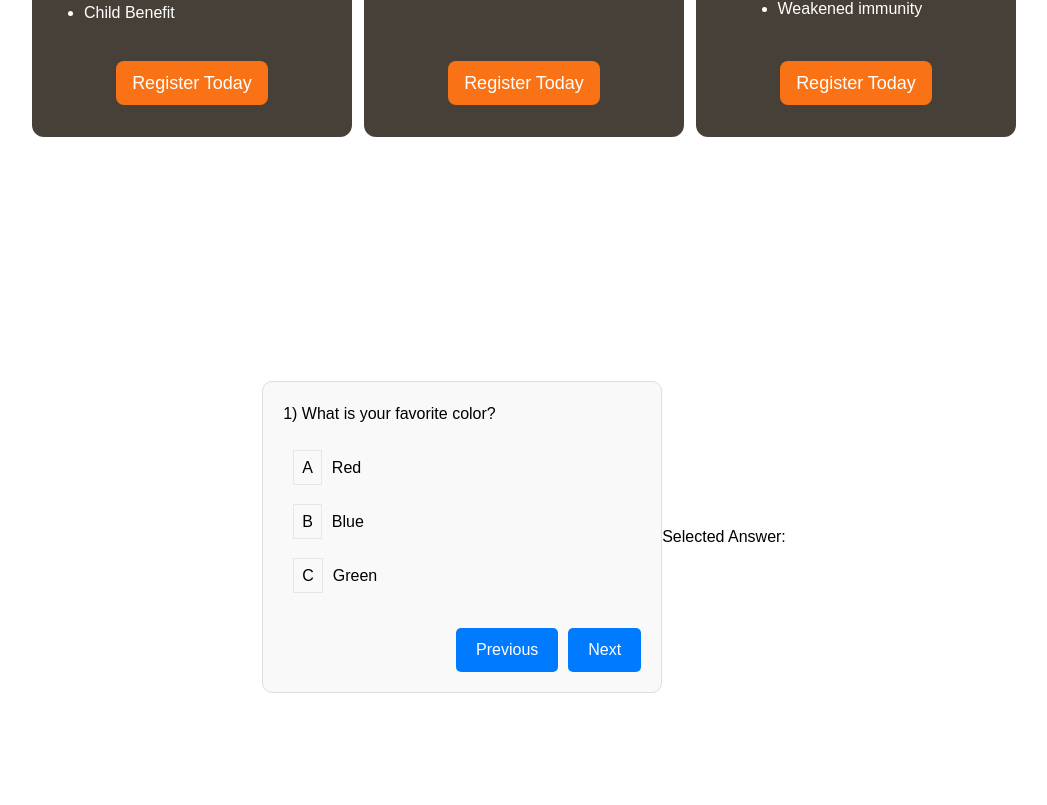
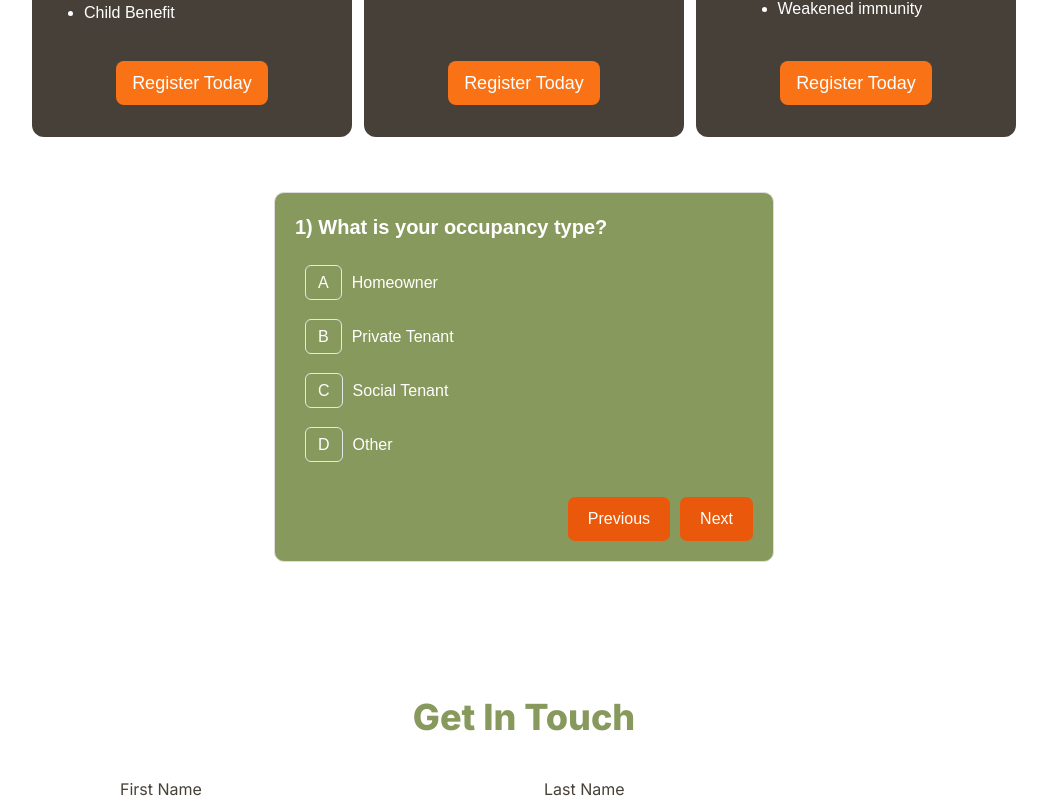
Before and after one commit to UzairChaudhary/Green-Harbour, a Next.js app: page /who-qualifies in a window 1280 px wide. Shown: the part 655-1460 px from the top of the page, without its empty margins (116-1163 px from the left). Built offline with nearby package versions, Linux system fonts and the light colour scheme.

Commit message:
setup eligibility questions

```diff
--- a/components/LandingPage/FAQ.js
+++ b/components/LandingPage/FAQ.js
@@ -35,7 +35,7 @@ export default function FAQ() {
         <div className="hover:cursor-pointer flex flex-col gap-3 p-5 mt-10 w-full">
             {faqData.map((faq, index) => (
                 <div key={index} className="faq-item border p-3 rounded-lg bg-green_color text-white shadow-md">
-                    <div className=" flex py-3 text-2xl justify-between gap-20 px-10 items-center " onClick={() => toggleAccordion(index)}>
+                    <div className=" flex py-3 text-2xl justify-between  gap-20 px-10 items-center " onClick={() => toggleAccordion(index)}>
                         <span>{faq.question}</span>
                         {activeIndex === index ? <IoIosArrowDropup /> : <IoIosArrowDropdown />}
                     </div>
--- a/components/LandingPage/HeroSection.js
+++ b/components/LandingPage/HeroSection.js
@@ -16,7 +16,7 @@ export default function HeroSection() {
             </div>
             <Link
             href={'/who-qualifies'}
-            className="bg-orange_color text-white font-bold py-3 text-lg px-6 mt-16 mb-10  rounded-lg">Register Today</Link>
+            className="bg-orange_color hover:scale-105 hover:transition-a text-white font-bold py-3 text-lg px-6 mt-16 mb-10  rounded-lg">Register Today</Link>
         </div>
     </div>
 
--- a/components/LandingPage/Working.js
+++ b/components/LandingPage/Working.js
@@ -69,7 +69,7 @@ function StepsSection() {
 
         </div>
       </div>
-      <div className="z-10 mt-36">
+      <div className="z-10 mt-36 hover:scale-105 hover:transition-a">
       <Button/>
 
       </div>
--- a/components/common/button.js
+++ b/components/common/button.js
@@ -3,7 +3,7 @@ export default function Button (){
     return(
         <Link
         href={'/who-qualifies'}
-        className=" bg-orange-500 text-lg hover:cursor-pointer text-white py-2 px-4 rounded-lg">
+        className="hover:scale-105 hover:transition-a bg-orange-500 text-lg hover:cursor-pointer text-white py-2 px-4 rounded-lg">
               Register Today
         </Link>
     )
--- a/src/app/who-qualifies/Questions.css
+++ b/src/app/who-qualifies/Questions.css
@@ -2,15 +2,15 @@
     display: flex;
     justify-content: center;
     align-items: center;
-    height: 100vh;
+    height: 60vh;
   }
 
   .question-container {
-    width: 400px;
+    width: 500px;
     padding: 20px;
     border: 1px solid #ddd;
     border-radius: 10px;
-    background-color: #f9f9f9;
+
   }
 
   .question {
@@ -30,17 +30,29 @@
   }
 
   .option:hover {
-    background-color: #f0f0f0;
+    background-color: #474038;
   }
 
   .option.selected {
-    border: 2px solid #007bff;
-    background-color: #e6f7ff;
+    border: 2px solid #474038;
+    background-color: #474038;
   }
 
   .option-letter {
     margin-right: 10px;
   }
+
+  .option-letter:hover{
+    background-color: #EA580C;
+
+  }
+
+  .option-letter.selected {
+
+    background-color: #EA580C;
+    border-color: #EA580C;
+  }
+
 
   .navigation-buttons {
     margin-top: 20px;
@@ -49,18 +61,20 @@
   }
 
   .prev-button,
+  .submit-button,
   .next-button {
     padding: 10px 20px;
     margin-left: 10px;
-    background-color: #007bff;
+    background-color: #EA580C;
     color: #fff;
     border: none;
-    border-radius: 5px;
+    border-radius: 7px;
     cursor: pointer;
     transition: background-color 0.3s;
   }
 
   .prev-button:hover,
+  .submit-button:hover,
   .next-button:hover {
-    background-color: #0056b3;
+    background-color: #d2662c;
   }
--- a/src/app/who-qualifies/page.js
+++ b/src/app/who-qualifies/page.js
@@ -2,12 +2,14 @@
 import React, { useState } from 'react';
 import Button from '../../../components/common/button'
 import './Questions.css'; // Import CSS file for styling
+import GetInTouch from '../../../components/LandingPage/GetInTouch';
 export default function Page() {
     const [currentQuestion, setCurrentQuestion] = useState(0);
+    const [isSubmit, setisSubmit] = useState(false)
 
     const questions = [
-        "1) What is your favorite color?",
-        "2) What is your favorite animal?",
+        "1) What is your occupancy type?",
+        "2) What is your main source of heating?",
         // Add more questions as needed
       ];
 
@@ -15,10 +17,9 @@ export default function Page() {
     const [answers, setAnswers] = useState(Array(NUM_QUESTIONS).fill(null)); // Use NUM_QUESTIONS
 
 
-
   const options = [
-    ["Red", "Blue", "Green"],
-    ["Dog", "Cat", "Bird"],
+    ["Homeowner", "Private Tenant", "Social Tenant", "Other"],
+    ["Gas", "Electricity", "Oil", "Not sure"],
     // Add more options for each question as needed
   ];
 
@@ -27,6 +28,10 @@ export default function Page() {
     const newAnswers = [...answers];
     newAnswers[index] = answer;
     setAnswers(newAnswers);
+
+    if (index < NUM_QUESTIONS - 1) {
+        setCurrentQuestion(index + 1);
+      }
   };
 
   const handleNextQuestion = () => {
@@ -36,12 +41,17 @@ export default function Page() {
   const handlePrevQuestion = () => {
     setCurrentQuestion(currentQuestion - 1);
   };
+
+  const handleSubmitButton = () => {
+      setisSubmit(true)
+  }
   return (
+    <>
     <div className='mx-20 font-proxima-nova mt-20'>
         <h1 className='flex justify-center font-extrabold text-4xl text-mud_color'> Who Qualifies?</h1>
         <p className='mt-10 text-lg font-bold flex justify-center text-mud_color'>You may qualify for the ECO4 grant if you meet any of the three eligibility criteria:</p>
         <div className='flex justify-center mt-16 gap-3'>
-            <div className=' text-white flex flex-col w-80 justify-between bg-mud_color p-8 rounded-xl'>
+            <div className=' text-white flex flex-col w-80 hover:scale-105 hover:transition-a justify-between bg-mud_color p-8 rounded-xl'>
                 <div className='flex justify-center  flex-col items-center'>
                 <h1 className='text-2xl flex justify-center font-bold'> Qualifying Benefits</h1>
                 <ul className='list-disc mt-5 pl-5'>
@@ -61,7 +71,7 @@ export default function Page() {
                     <Button/>
                 </div>
             </div>
-            <div className='flex flex-col w-80 justify-between  p-8 text-white bg-mud_color rounded-xl'>
+            <div className='flex flex-col hover:scale-105 hover:transition-a w-80 justify-between  p-8 text-white bg-mud_color rounded-xl'>
                 <div>
                 <h1 className='text-2xl flex justify-center font-bold'>Income</h1>
                 <p className=' mt-5'>Household earns less than £31,000 (gross)</p>
@@ -72,7 +82,7 @@ export default function Page() {
                     <Button/>
                 </div>
             </div>
-            <div className='flex flex-col justify-center items-center w-80 p-8 text-white bg-mud_color rounded-xl'>
+            <div className='flex flex-col hover:scale-105 hover:transition-a justify-center items-center w-80 p-8 text-white bg-mud_color rounded-xl'>
                 <h1 className='text-2xl flex justify-center font-bold'>NHS Referrral</h1>
                 <p className=' mt-5'>You may qualify for ECO4 benefits through an NHS referral if you or anyone in the household receive repeated medication or have medical conditions affected by the cold, such as:</p>
                 <ul className='list-disc mt-5 pl-5'>
@@ -91,13 +101,23 @@ export default function Page() {
         </div>
 
 
+        {/* Display this div when he is not eligible */}
+        {isSubmit ? (
+            <div className='container'>
+                <div className='question-container bg-green_color text-white'>
+                    <p className='text-lg font-bold'>Sorry. It seems like you do not meet the criteria to claim a heating upgrade today.</p>
+                    <p className='mt-5 text-lg flex justify-center font-bold'>Thankyou for checking</p>
+                    <p className='mt-5'>If you are still confident you should be eligible, or know someone else that might qualify, please share or give us a call.</p>
+                </div>
+            </div>
+        ):(
 
         <div className="container">
-      <div className="question-container">
-        <h2 className="question">{questions[currentQuestion]}</h2>
+            <div className="question-container bg-green_color text-white">
+                <h2 className="question font-bold text-xl">{questions[currentQuestion]}</h2>
                 <div className="options">
                 {options[currentQuestion].map((option, index) => (
-            <label key={index} className={`option ${answers[currentQuestion] === option ? 'selected' : ''}`}>
+                    <label key={index} className={`rounded-lg option ${answers[currentQuestion] === option ? 'selected' : ''}`}>
                     <input
                         type="radio"
                         hidden
@@ -106,14 +126,27 @@ export default function Page() {
                         checked={answers[currentQuestion] === option}
                         onChange={() => handleAnswer(currentQuestion, option)}
                     />
-              <span className="option-letter border p-2">{String.fromCharCode(65 + index)}</span>
+                    <span className={`option-letter border  rounded-md px-3 p-2 ${answers[currentQuestion] === option ? 'selected' : ''}`}>{String.fromCharCode(65 + index)}</span>
                     {option}
                     </label>
                 ))}
                 </div>
+                {answers[0]==="Social Tenant" ? (
                     <div className="navigation-buttons">
                     <button
-            className="prev-button"
+                    className="submit-button "
+                    disabled={currentQuestion === 0}
+                    onClick={handleSubmitButton}
+                    >
+                    Submit
+                    </button>
+
+                </div>
+                ):(
+
+                <div className="navigation-buttons">
+                <button
+                    className="prev-button "
                     disabled={currentQuestion === 0}
                     onClick={handlePrevQuestion}
                 >
@@ -127,12 +160,16 @@ export default function Page() {
                     Next
                 </button>
                 </div>
+                )}
             </div>
-      <div className="selected-answer">
-        <h3>Selected Answer:</h3>
-        <p>{answers[currentQuestion]}</p>
+
         </div>
+        )}
+
+
+
     </div>
-    </div>
+    <GetInTouch/>
+    </>
   )
 }
```
Lines whose indentation alone changed are shown as unchanged.
